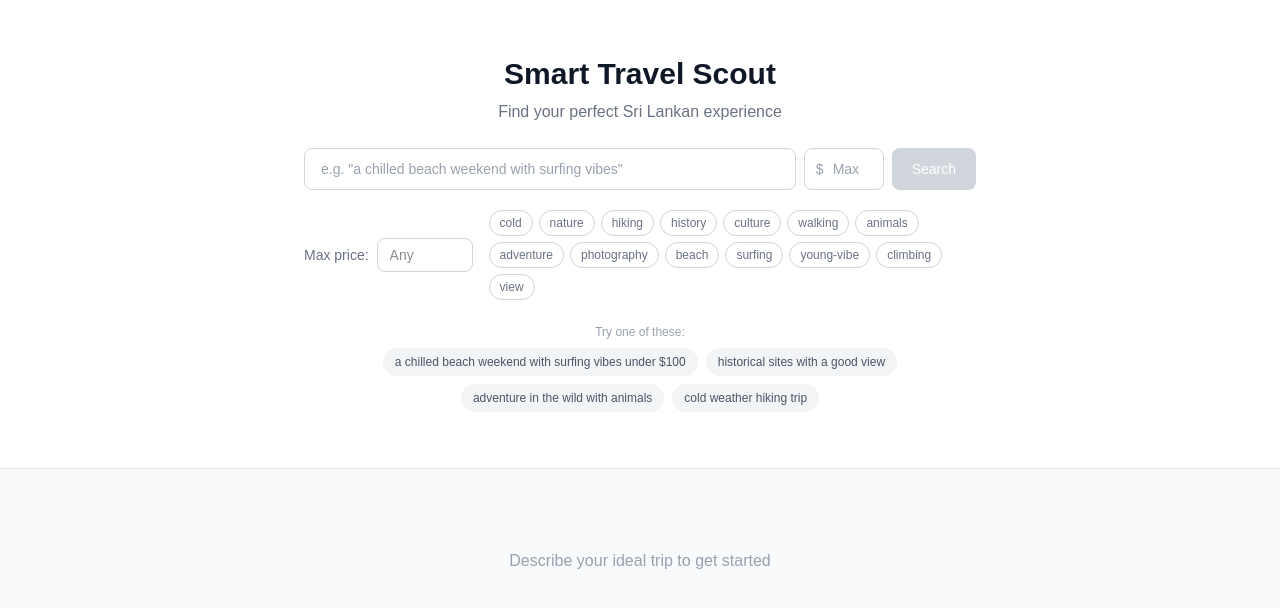
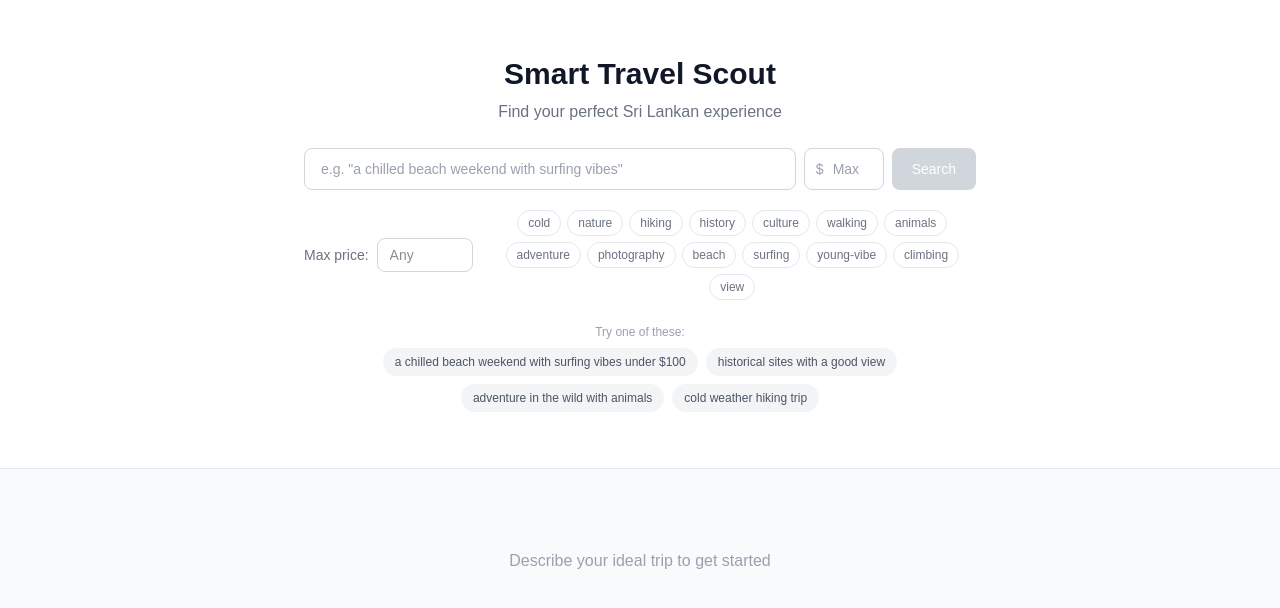
Before and after one commit to theekshana-nirmal/smart-travel-scout, a Next.js app: page / in a window 1280 px wide. Shown: the top 608 px of the page. Built offline with nearby package versions, Linux system fonts and the light colour scheme.

Commit message:
feat: improve TagFilter layout and adjust button border color for consistency

```diff
--- a/src/components/TagFilter.tsx
+++ b/src/components/TagFilter.tsx
@@ -9,7 +9,7 @@ interface TagFilterProps {
 
 export default function TagFilter({selectedTags, onTagToggle}: TagFilterProps) {
     return (
-        <div className="flex flex-wrap gap-1.5">
+        <div className="flex flex-wrap justify-center gap-1.5">
             {allTags.map((tag) => {
                 const isActive = selectedTags.includes(tag);
                 return (
@@ -20,7 +20,7 @@ export default function TagFilter({selectedTags, onTagToggle}: TagFilterProps) {
                         className={`text-xs px-2.5 py-1 rounded-full border transition-colors ${
                             isActive
                                 ? "bg-primary text-white border-primary"
-                                : "bg-white text-gray-500 border-gray-300 hover:border-gray-400"
+                                : "bg-white text-gray-500 border-gray-200 hover:border-gray-400"
                         }`}
                     >
                         {tag}
```
